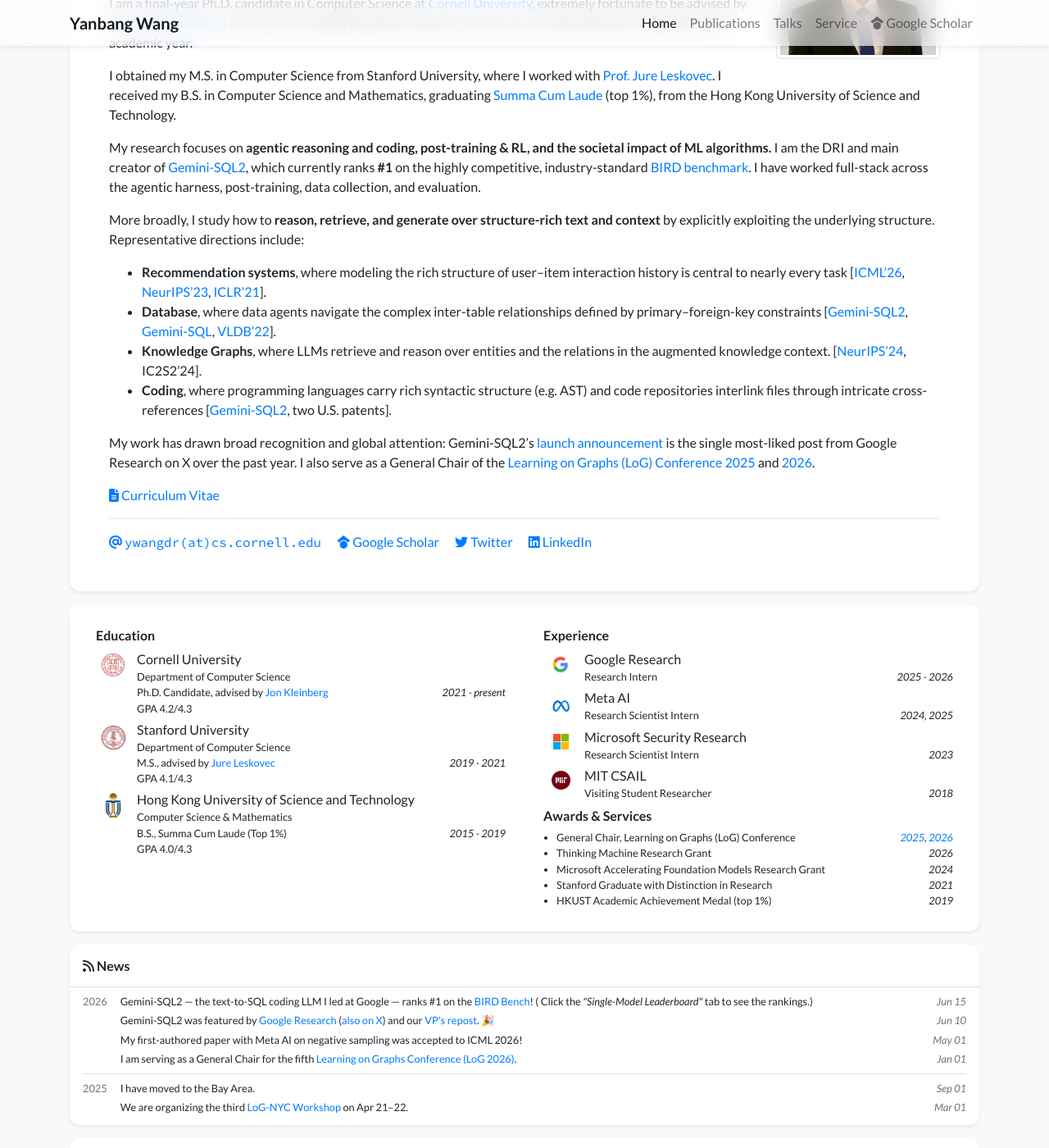
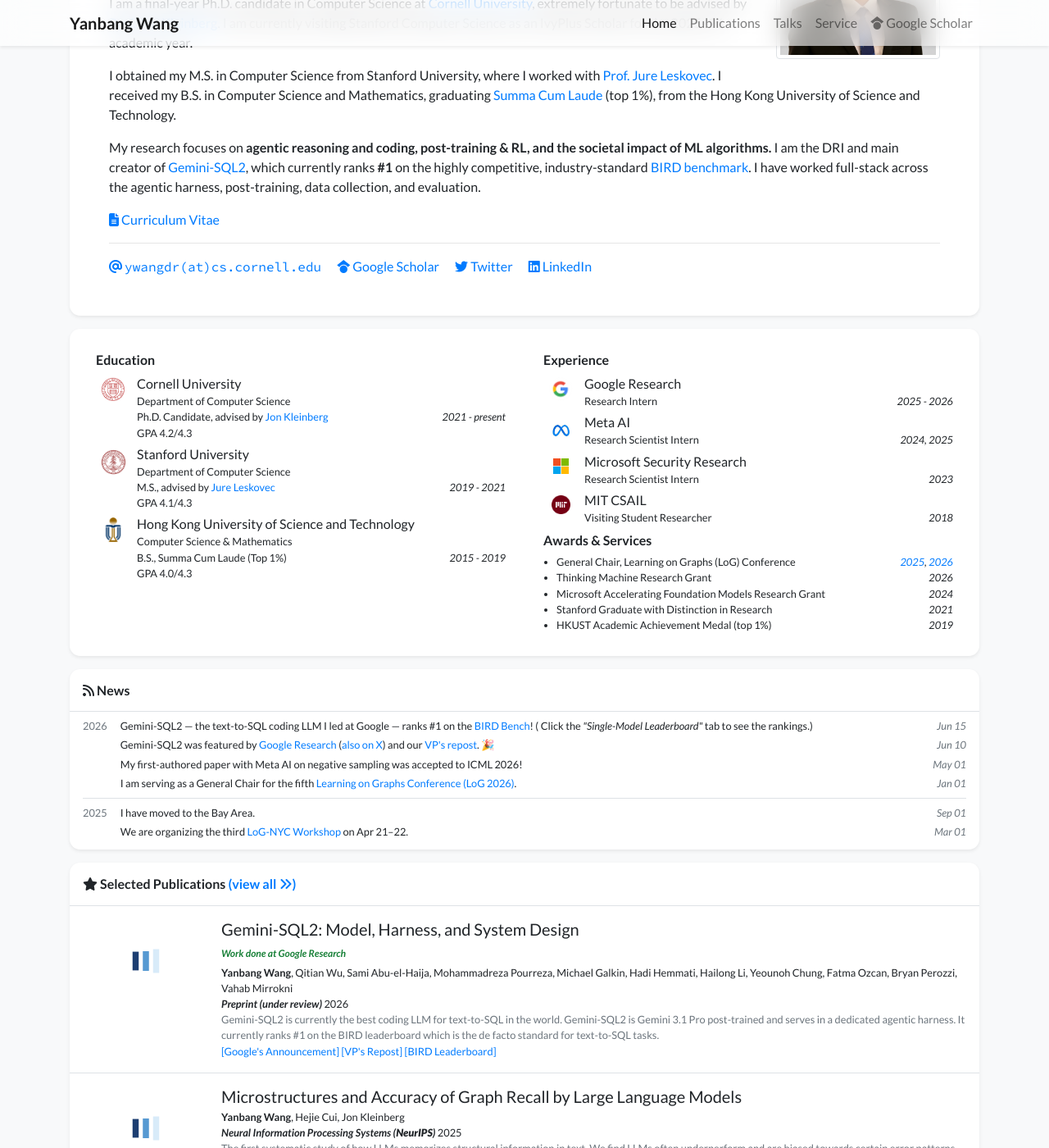
Before and after one commit to Abel0828/abel0828.github.io, a Jekyll site: the page built from index.html, in a window 1280 px wide and 1400 px high, scrolled down 256 px. Shown: the whole window at 82% size. Built offline with Jekyll 4.4.1, drawn with Linux system fonts in a browser that asks for light colours; nearby versions of some CDN libraries; a style sheet for code colours, icons or effects is not loaded.

Commit message:
Strengthen affiliation colors and temporarily hide extended research bio

```diff
--- a/_data/profile.yml
+++ b/_data/profile.yml
@@ -36,6 +36,9 @@ short_bio: >-
     <a href="https://bird-bench.github.io/" target="_blank">BIRD benchmark</a>. I have worked
     full-stack across the agentic harness, post-training, data collection, and evaluation.
   </p>
+
+# Temporarily hidden. To restore, append this HTML to short_bio above.
+research_details_hidden: >-
   <p>
     More broadly, I study how to <strong>reason, retrieve, and generate over structure-rich text and
     context</strong> by explicitly exploiting the underlying structure. Representative directions include:
--- a/assets/css/global.css
+++ b/assets/css/global.css
@@ -95,22 +95,22 @@ div.lazy {
     border: 0;
     background: transparent;
     font-size: 0.75rem;
-    font-weight: 400;
+    font-weight: 600;
     font-style: italic;
     line-height: 1.5;
     white-space: normal;
 }
 
 .publication-workplace--microsoft {
-    color: #49687e;
+    color: #0067b8;
 }
 
 .publication-workplace--google {
-    color: #4b6b57;
+    color: #188038;
 }
 
 .publication-workplace--meta {
-    color: #52658a;
+    color: #0866cc;
 }
 
 .email-text {
```
